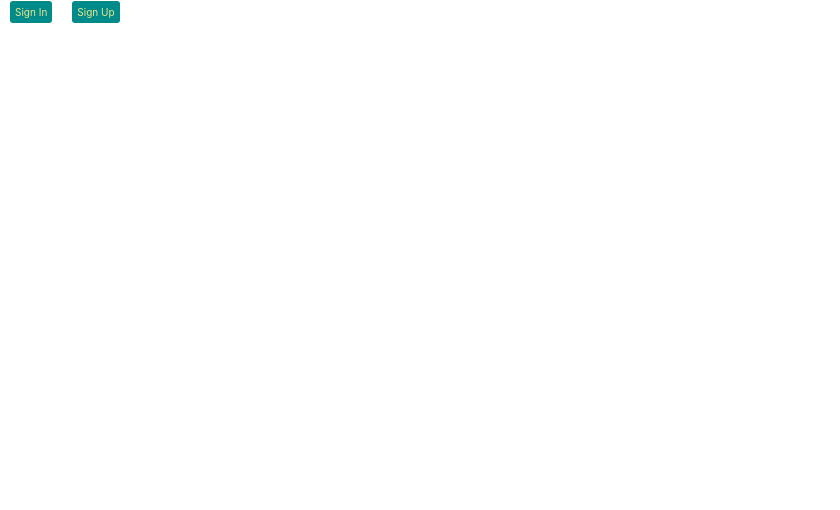
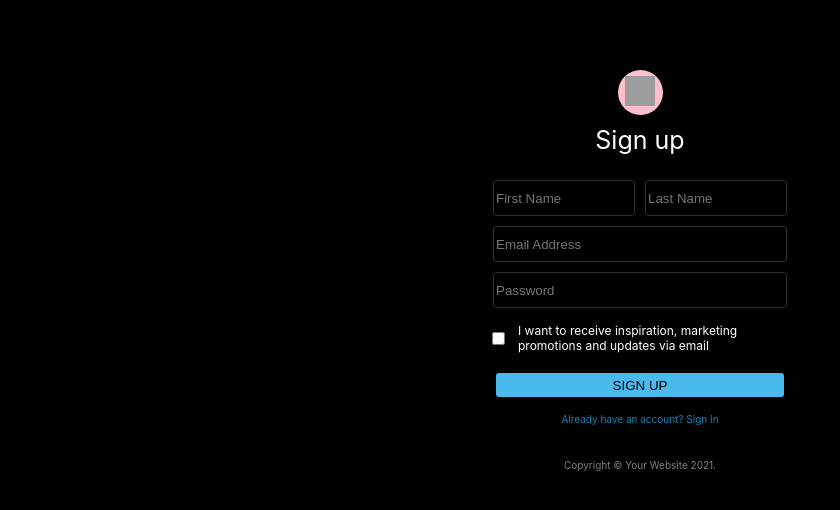
Before and after one commit to Volodymyr-Dr/test, a React (Create React App) app: page /test/sign-up in a window 1280 px wide. Shown: the top 510 px of the page, without its empty margins (0-840 px from the left). Built offline with nearby package versions, Linux system fonts and the light colour scheme; grey boxes are pictures that could not be loaded.

Commit message:
changed mistakes

```diff
--- a/src/App.css
+++ b/src/App.css
@@ -1,5 +1,6 @@
 body {
   font-family: 'Roboto', sans-serif;
+  background-color: black;
 }
 
 
@@ -32,10 +33,3 @@ body {
   margin: 10px;
   padding: 5px;
 }
-
-input.green {
-  border:1px solid rgba(49, 255, 49, 0.507);
-}
-input.red {
-  border:1px solid rgba(228, 81, 81, 0.781);
-}
--- a/src/App.js
+++ b/src/App.js
@@ -1,6 +1,6 @@
 
 import React from 'react';
-import {Switch, Route, Link} from 'react-router-dom';
+import {Switch, Route} from 'react-router-dom';
 
 import SignUp from  './Components/SignUp';
 import SignIn from './Components/SignIn';
@@ -11,11 +11,9 @@ import './App.css';
 function App() {
   return (
     <div className="App">
-      <Link className="link link_button" to="/sign-in">Sign In</Link>
-      <Link className="link link_button" to="/sign-up">Sign Up</Link>
       <Switch>
-        <Route path="/sign-in" component={SignIn}/>
-        <Route path="/sign-up" component={SignUp}/>
+        <Route exact path="/test/sign-up" component={SignUp}/>
+        <Route path="/test/sign-in" component={SignIn}/>
       </Switch>
     </div>
   );
--- a/src/Components/MyComp.ui.js
+++ b/src/Components/MyComp.ui.js
@@ -15,6 +15,7 @@ height: 2rem;
 outline: none;
 background-color: black;
 border: 1px solid gray;
+border-color: ${({ borderColor }) => borderColor};
 border-radius: 3px;
 color: white;
 width: ${props => props.names ? "8.5rem" : "18rem"};
--- a/src/Components/SignIn.js
+++ b/src/Components/SignIn.js
@@ -12,6 +12,14 @@ const margin = {
 const SignIn = () => {
   const [email, setEmail] = useState('');
   const [password, setPassword] = useState('');
+
+  const greyBorderColor = 'rgb(48, 48, 48)';
+	const redBorderColor = 'rgba(228, 81, 81, 0.781)';
+	const greenBorderColor = ' rgba(49, 255, 49, 0.507)';
+
+  const [emailBorderColor, setEmailBorderColor] = useState(greyBorderColor);
+  const [passwordBoderColor, setPasswordBorderolor] = useState(greyBorderColor);
+
 
   useEffect(() =>{
     if (localStorage.saveEmail) {
@@ -45,12 +53,9 @@ const SignIn = () => {
     setEmail(e.target.value);
     const regexEmail = /(^[^\s@]{3,})+(@[^\s@]{2,})+(\.[^\s@]{2,})+$/;
     if (!regexEmail.test(String(e.target.value).toLowerCase())){
-      const borderEmail = document.querySelector("#email")
-      borderEmail.classList.add('red');
+      setEmailBorderColor(redBorderColor);
     } else {
-      const borderEmail = document.querySelector("#email")
-      borderEmail.classList.remove('red');
-      borderEmail.classList.add('green');
+      setEmailBorderColor(greenBorderColor);
     }
   };
 
@@ -58,17 +63,14 @@ const SignIn = () => {
     setPassword(e.target.value);
     const regexPassword = (/^(?=.*[0-9])(?=.*[a-z])(?=.*[A-Z])([a-zA-Z0-9]{8,})$/);
     if (!e.target.value.match(regexPassword)) {
-      const borderEmail = document.querySelector("#password")
-      borderEmail.classList.add('red');
+      setPasswordBorderolor(redBorderColor);
     } else {
-      const borderEmail = document.querySelector("#password")
-      borderEmail.classList.remove('red');
-      borderEmail.classList.add('green');
+      setPasswordBorderolor(greenBorderColor);
     }
   };
 
-  const cleareLocal = () => {
-    localStorage.clear();
+  const clearLocal = () => {
+    localStorage.clear()
   }
 
     return(
@@ -84,6 +86,7 @@ const SignIn = () => {
           placeholder="Email Address"
           value={email}
           onChange={emailHandler}
+          borderColor={emailBorderColor}
         />
         <br/>
         <Input
@@ -91,6 +94,7 @@ const SignIn = () => {
           type="password"
           placeholder="Password"
           onChange={passwordHandler}
+          borderColor={passwordBoderColor}
         />
         <br/>
         <BoxCheck><input
@@ -100,10 +104,10 @@ const SignIn = () => {
         <Button type="submit" onClick={chekingInput}>SIGN IN</Button>
       </form>
       <div className="link" style={margin}>Forgot password?</div>
-      <Link className="link" to="/sign-up" onClick={cleareLocal}>Don't have an account? Sign Up</Link>
+      <Link className="link" to="/test/sign-up" onClick={clearLocal}>Don't have an account? Sign Up</Link>
       <Copyright>Copyright 	&copy; Your Website 2021.</Copyright>
       <Switch>
-        <Route path="/sign-up" component={SignUp}/>
+        <Route path="/test/sign-up" component={SignUp}/>
       </Switch>
     </ManeBox>
     )
--- a/src/Components/SignUp.js
+++ b/src/Components/SignUp.js
@@ -11,27 +11,30 @@ const SignUp = () => {
   const [email, setEmail] = useState('');
   const [password, setPassword] = useState('');
 
+  const greyBorderColor = 'rgb(48, 48, 48)';
+	const redBorderColor = 'rgba(228, 81, 81, 0.781)';
+	const greenBorderColor = ' rgba(49, 255, 49, 0.507)';
+
+  const [firstNameBorderColor, setFirstNameBorderColor] = useState(greyBorderColor);
+  const [lastNameBorderColor, setLastNameBorderColor] = useState(greyBorderColor);
+  const [emailBorderColor, setEmailBorderColor] = useState(greyBorderColor);
+  const [passwordBoderColor, setPasswordBorderolor] = useState(greyBorderColor);
+
   const firstNameHandler = (e) => {
     setFirstName(e.target.value);
     if(String(e.target.value).length < 3) {
-      const borderFirstName = document.querySelector("#firstName")
-      borderFirstName.classList.add('red');
+      setFirstNameBorderColor(redBorderColor);
     } else {
-      const borderFirstName = document.querySelector("#firstName")
-      borderFirstName.classList.remove('red');
-      borderFirstName.classList.add('green');
+      setFirstNameBorderColor(greenBorderColor);
     }
   };
 
   const lastNameHandler = (e) => {
     setLastName(e.target.value);
     if(String(e.target.value).length < 3) {
-      const borderLastName = document.querySelector("#lastName")
-      borderLastName.classList.add('red');
+      setLastNameBorderColor(redBorderColor);
     } else {
-      const borderLastName = document.querySelector("#lastName")
-      borderLastName.classList.remove('red');
-      borderLastName.classList.add('green');
+      setLastNameBorderColor(greenBorderColor);
     }
   };
 
@@ -39,12 +42,9 @@ const SignUp = () => {
     setEmail(e.target.value);
     const regexEmail = /(^[^\s@]{3,})+(@[^\s@]{2,})+(\.[^\s@]{2,})+$/;
     if (!regexEmail.test(String(e.target.value).toLowerCase())){
-      const borderEmail = document.querySelector("#email")
-      borderEmail.classList.add('red');
+      setEmailBorderColor(redBorderColor);
     } else {
-      const borderEmail = document.querySelector("#email")
-      borderEmail.classList.remove('red');
-      borderEmail.classList.add('green');
+      setEmailBorderColor(greenBorderColor);
     }
   };
 
@@ -52,12 +52,9 @@ const SignUp = () => {
     setPassword(e.target.value);
     const regexPassword = (/^(?=.*[0-9])(?=.*[a-z])(?=.*[A-Z])([a-zA-Z0-9]{8,})$/);
     if (!e.target.value.match(regexPassword)) {
-      const borderEmail = document.querySelector("#password")
-      borderEmail.classList.add('red');
+      setPasswordBorderolor(redBorderColor);
     } else {
-      const borderEmail = document.querySelector("#password")
-      borderEmail.classList.remove('red');
-      borderEmail.classList.add('green');
+      setPasswordBorderolor(greenBorderColor);
     }
   };
 
@@ -87,6 +84,7 @@ const SignUp = () => {
           placeholder="First Name"
           value={FirstName}
           onChange={firstNameHandler}
+          borderColor={firstNameBorderColor}
         />
         <Input names
           id="lastName"
@@ -94,6 +92,7 @@ const SignUp = () => {
           placeholder="Last Name"
           value={LastName}
           onChange={lastNameHandler}
+          borderColor={lastNameBorderColor}
         />
         <Input
           id="email"
@@ -101,6 +100,7 @@ const SignUp = () => {
           placeholder="Email Address"
           value={email}
           onChange={emailHandler}
+          borderColor={emailBorderColor}
         />
         <br/>
         <Input
@@ -109,6 +109,7 @@ const SignUp = () => {
           placeholder="Password"
           value={password}
           onChange={passwordHandler}
+          borderColor={passwordBoderColor}
         />
         <br/>
         <BoxCheck><input
@@ -118,10 +119,10 @@ const SignUp = () => {
         <br/>
         <Button onClick={saveInLocal}>SIGN UP</Button>
       </form>
-      <Link className="link" to="/sign-in">Already have an account? Sign In</Link>
+      <Link className="link" to="/test/sign-in">Already have an account? Sign In</Link>
       <Copyright>Copyright 	&copy; Your Website 2021.</Copyright>
       <Switch>
-        <Route exact path="/sign-in" component={SignIn}/>
+        <Route exact path="/test/sign-in" component={SignIn}/>
       </Switch>
     </ManeBox>
     )
```
